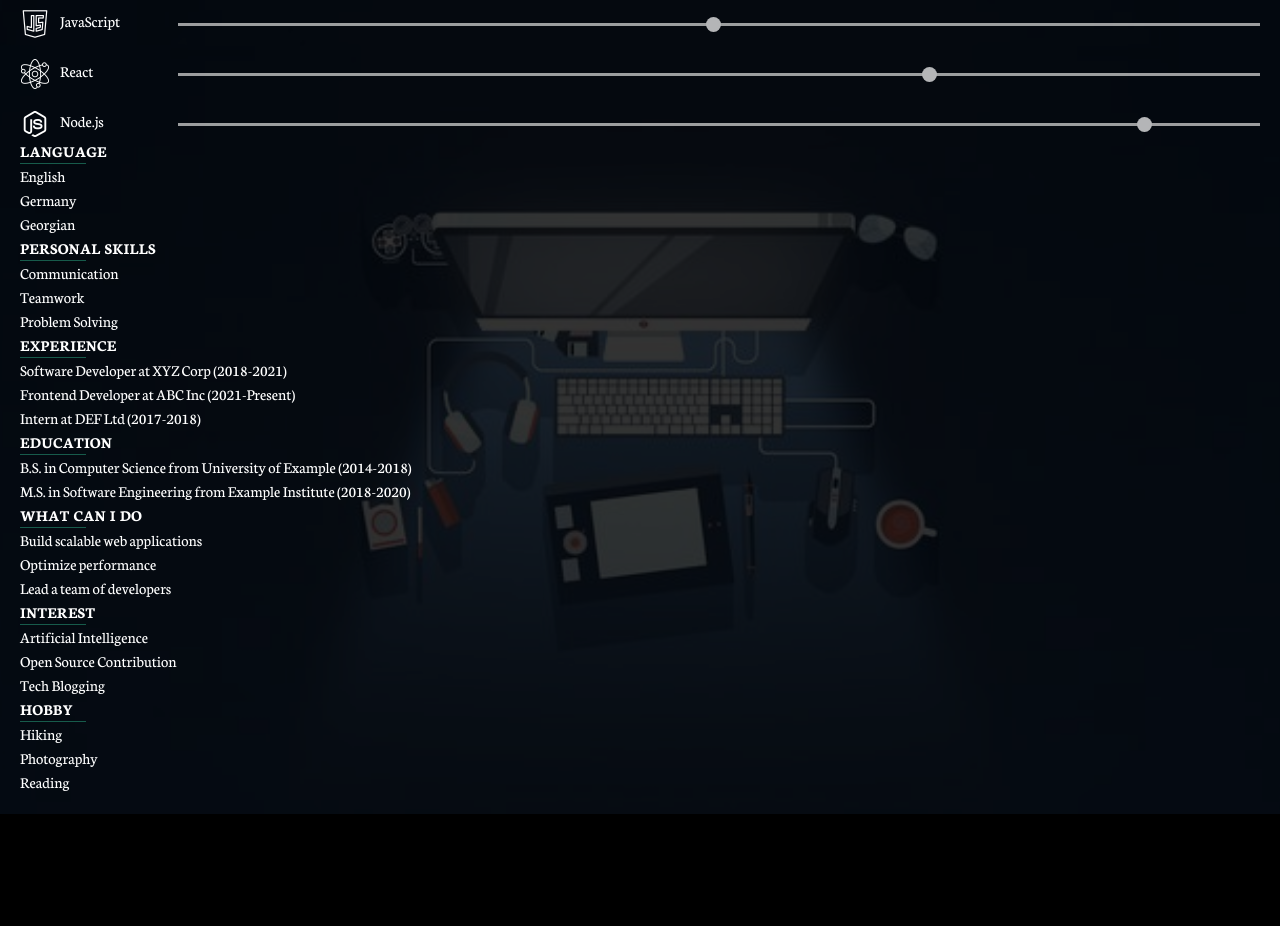
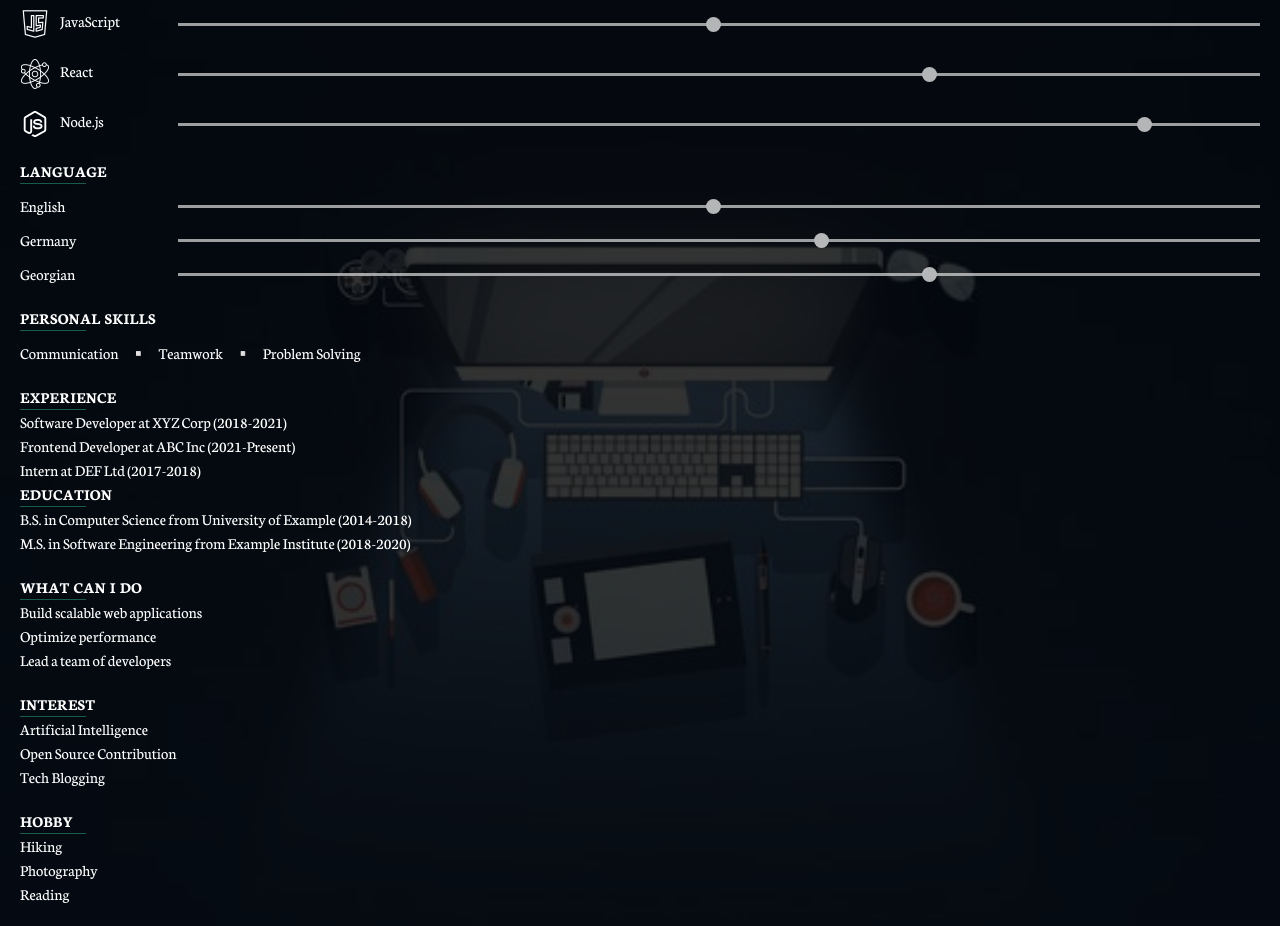
Before and after one commit to Davmike/new-portfolio, a React (Vite) app: page / in a window 1280 px wide. Shown: the part 1560-2486 px from the top of the page. Before the commit the page ends 2374 px from the top, so only its background shows below. Built offline with nearby package versions, Linux system fonts and the light colour scheme.

Commit message:
feat: add personal skilss

```diff
--- a/index.html
+++ b/index.html
@@ -2,7 +2,7 @@
 <html lang="en">
   <head>
     <meta charset="UTF-8" />
-    <link rel="icon" type="image/svg+xml" href="/vite.svg" />
+    <link rel="icon" type="image/svg+xml" href="/public/assets/Dav.png" />
     <meta name="viewport" content="width=device-width, initial-scale=1.0" />
     <title>David Mikeladze</title>
   </head>
--- a/src/Components/Resume.tsx
+++ b/src/Components/Resume.tsx
@@ -9,11 +9,15 @@ function Resume() {
     { title: "Node.js", src: node, value: "90" },
   ];
   const languages = [
-    { title: "English" },
-    { title: "Germany" },
-    { title: "Georgian" },
+    { title: "English", value: "50" },
+    { title: "Germany", value: "60" },
+    { title: "Georgian", value: "70" },
   ];
-  const personalSkills = ["Communication", "Teamwork", "Problem Solving"];
+  const personalSkills = [
+    { title: "Communication", dot: "▫️" },
+    { title: "Teamwork", dot: "▫️" },
+    { title: "Problem Solving" },
+  ];
   const experiences = [
     "Software Developer at XYZ Corp (2018-2021)",
     "Frontend Developer at ABC Inc (2021-Present)",
@@ -72,28 +76,48 @@ function Resume() {
         </div>
 
         {/* LANGUAGE container */}
-        <div className="relative text-white">
+        <div className="relative text-white mt-[20px] ">
           <h3 className="font-bold">LANGUAGE</h3>
           <div className="w-[66px] h-[1px] bg-[#175b4b]"></div>
           {languages.map((item, index) => (
-            <p key={index}>{item.title}</p>
+            <div
+              key={index}
+              className="mt-[10px] flex justify-center items-center gap-[10px]"
+            >
+              <div className="flex w-[170px] gap-[10px]">
+                <p>{item.title}</p>
+              </div>
+              <input
+                type="range"
+                min="1"
+                max="100"
+                value={item.value}
+                className="slider"
+                disabled
+              />
+            </div>
           ))}
         </div>
 
         {/* PERSONAL SKILLS */}
-        <div className="relative text-white">
+        <div className="relative text-white mt-[20px] ">
           <h3 className="font-bold">PERSONAL SKILLS</h3>
           <div className="w-[66px] h-[1px] bg-[#175b4b]"></div>
-          {personalSkills.map((item, index) => (
-            <p key={index}>{item}</p>
-          ))}
+          <div className="flex items-center flex-row gap-[10px]">
+            {personalSkills.map((item, index) => (
+              <div className="flex mt-[10px]">
+                <p key={index}>{item.title}</p>
+                <div className="ml-[10px]">{item.dot}</div>
+              </div>
+            ))}
+          </div>
         </div>
       </div>
 
       {/* main div for experience and education */}
       <div>
         {/* EXPERIENCE */}
-        <div className="relative text-white">
+        <div className="relative text-white mt-[20px]">
           <h3 className="font-bold">EXPERIENCE</h3>
           <div className="w-[66px] h-[1px] bg-[#175b4b]"></div>
           {experiences.map((item, index) => (
@@ -114,7 +138,7 @@ function Resume() {
       {/* main div for what can i do, interest and hobby */}
       <div>
         {/* WHAT CAN I DO */}
-        <div className="relative text-white">
+        <div className="relative text-white mt-[20px]">
           <h3 className="font-bold">WHAT CAN I DO</h3>
           <div className="w-[66px] h-[1px] bg-[#175b4b]"></div>
           {whatCanIDo.map((item, index) => (
@@ -123,7 +147,7 @@ function Resume() {
         </div>
 
         {/* INTEREST */}
-        <div className="relative text-white">
+        <div className="relative text-white mt-[20px]">
           <h3 className="font-bold">INTEREST</h3>
           <div className="w-[66px] h-[1px] bg-[#175b4b]"></div>
           {interests.map((item, index) => (
@@ -132,7 +156,7 @@ function Resume() {
         </div>
 
         {/* HOBBY */}
-        <div className="relative text-white">
+        <div className="relative text-white mt-[20px]">
           <h3 className="font-bold">HOBBY</h3>
           <div className="w-[66px] h-[1px] bg-[#175b4b]"></div>
           {hobbies.map((item, index) => (
```
